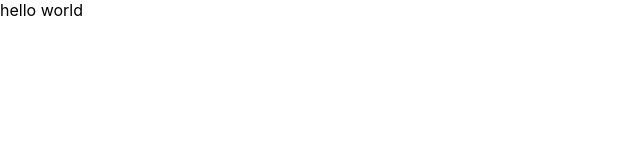
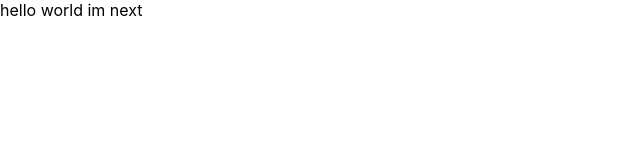
Before and after one commit to ManduTheCat/versel_deploy_test, a Next.js app: page / in a window 1280 px wide. Shown: the top 160 px of the page, without its empty margins (0-640 px from the left). Built offline with nearby package versions, Linux system fonts and the light colour scheme.

Commit message:
add coment

```diff
--- a/pages/index.js
+++ b/pages/index.js
@@ -3,5 +3,5 @@ import Image from "next/image";
 import styles from "../styles/Home.module.css";
 
 export default function Home() {
-  return <dev>hello world</dev>;
+  return <dev>hello world im next</dev>;
 }
```
